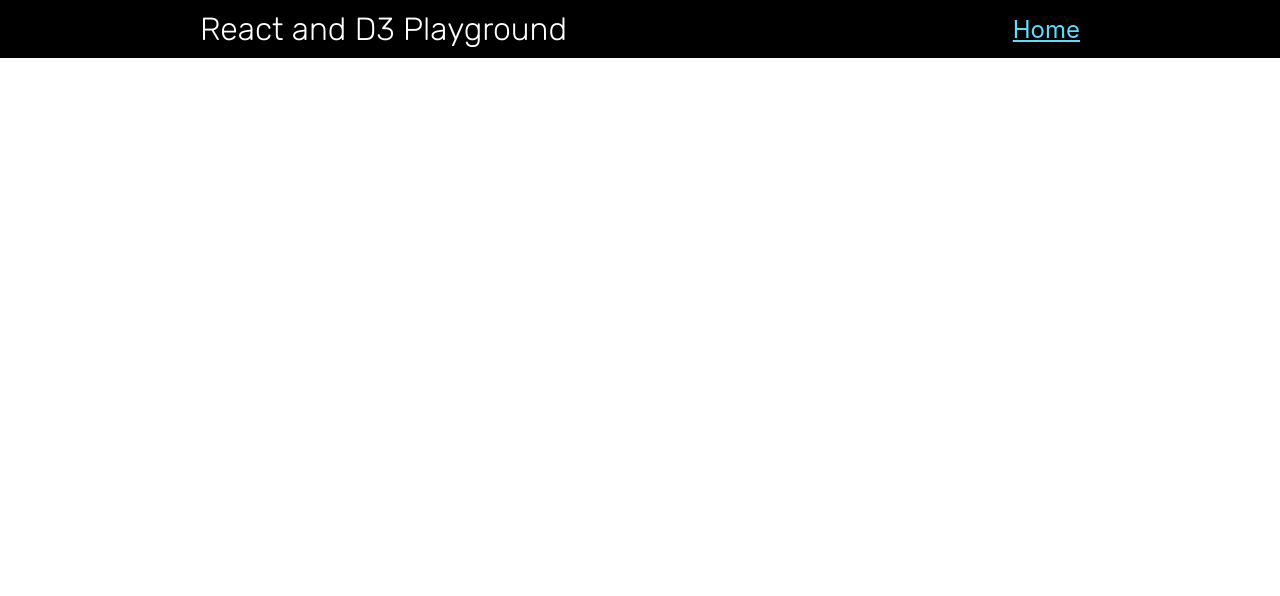
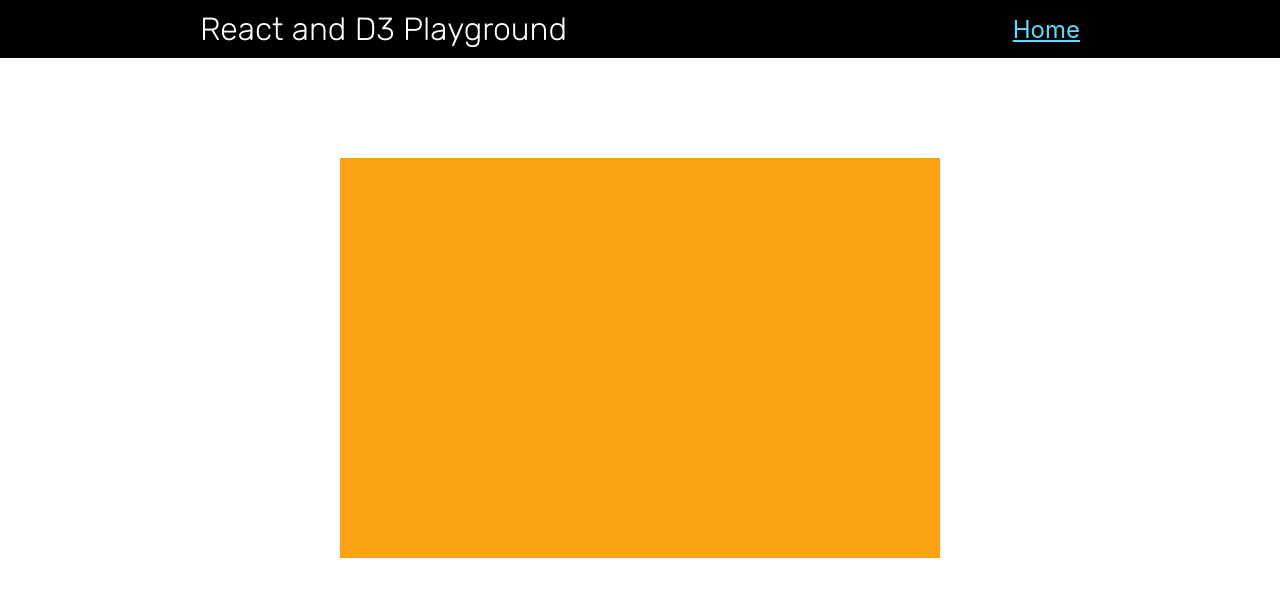
Before and after one commit to gianverab/react-d3-playground, a React (Create React App) app: page /barchart in a window 1280 px wide. Shown: the top 596 px of the page. Built offline with nearby package versions, Linux system fonts and the light colour scheme.

Commit message:
add an svg to the dom with d3

```diff
--- /dev/null
+++ b/src/components/svg-sandbox/index.js
@@ -0,0 +1,44 @@
+import React, { useEffect, useRef } from "react";
+import * as d3 from "d3";
+import styled from "styled-components";
+
+const Sandbox = () => {
+  const canvas = useRef(null);
+  console.log(canvas);
+
+  const showSvg = () => {
+    const width = 600;
+    const height = 400;
+
+    const svg = d3
+      .select(canvas.current)
+      .append("svg")
+      .attr("viewBox", `0 0 ${width} ${height}`)
+      .attr("width", `${width}`)
+      .attr("height", `${height}`)
+      .style("background-color", "#fca311");
+  };
+
+  useEffect(() => {
+    showSvg();
+  }, []);
+
+  return (
+    <SandboxWrapper>
+      <Canvas ref={canvas}></Canvas>
+    </SandboxWrapper>
+  );
+};
+
+const SandboxWrapper = styled.div`
+  padding: 100px 0;
+`;
+
+const Canvas = styled.div`
+  margin: 0 auto;
+  width: 800px;
+  padding: 0 100px;
+  box-sizing: border-box;
+`;
+
+export default Sandbox;
--- a/src/pages/barchart/index.js
+++ b/src/pages/barchart/index.js
@@ -1,5 +1,6 @@
 import React from "react";
 import Header from "../../components/header";
+import Sandbox from "../../components/svg-sandbox";
 
 const BarChart = () => {
   const months = [
@@ -21,6 +22,7 @@ const BarChart = () => {
   return (
     <div className="barchart">
       <Header />
+      <Sandbox />
     </div>
   );
 };
--- a/src/pages/home/index.js
+++ b/src/pages/home/index.js
@@ -4,22 +4,22 @@ import styled from "styled-components";
 
 const Home = () => {
   return (
-    <AppWrapper>
-      <AppHeader>
-        <AppTitle className="App-header-title">
+    <HomeWrapper>
+      <HomeHeader>
+        <HomeTitle className="App-header-title">
           React and D3 Playground
-        </AppTitle>
+        </HomeTitle>
         <Link to="../barchart">Bar Chart Example</Link>
-      </AppHeader>
-    </AppWrapper>
+      </HomeHeader>
+    </HomeWrapper>
   );
 };
 
-const AppWrapper = styled.div`
+const HomeWrapper = styled.div`
   text-align: center;
 `;
 
-const AppHeader = styled.header`
+const HomeHeader = styled.header`
   background-color: #282c34;
   min-height: 100vh;
   display: flex;
@@ -34,7 +34,7 @@ const AppHeader = styled.header`
   }
 `;
 
-const AppTitle = styled.h1`
+const HomeTitle = styled.h1`
   color: #61dafb;
   font-family: Rubik;
   font-weight: 400;
```
